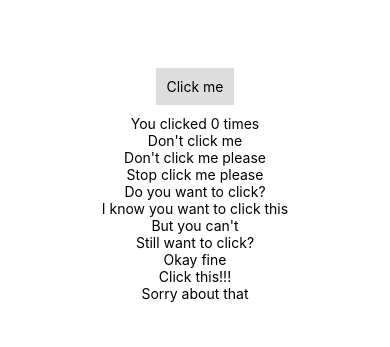
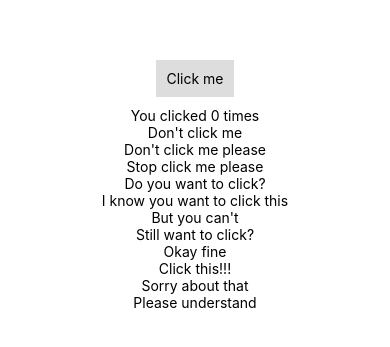
Before and after one commit to JungLee-Dev/BasketballScoreboardRN, a React Native app: screen / in a window 390 px wide. Shown: the part 237-584 px from the top of the page. Built offline with nearby package versions, Linux system fonts and the light colour scheme.

Commit message:
Add apology message to App component

```diff
--- a/App.tsx
+++ b/App.tsx
@@ -51,6 +51,9 @@ class App extends Component {
         <View>
           <Text>Sorry about that</Text>
         </View>
+        <View>
+          <Text>Please understand</Text>
+        </View>
       </View>
     );
   }
```
